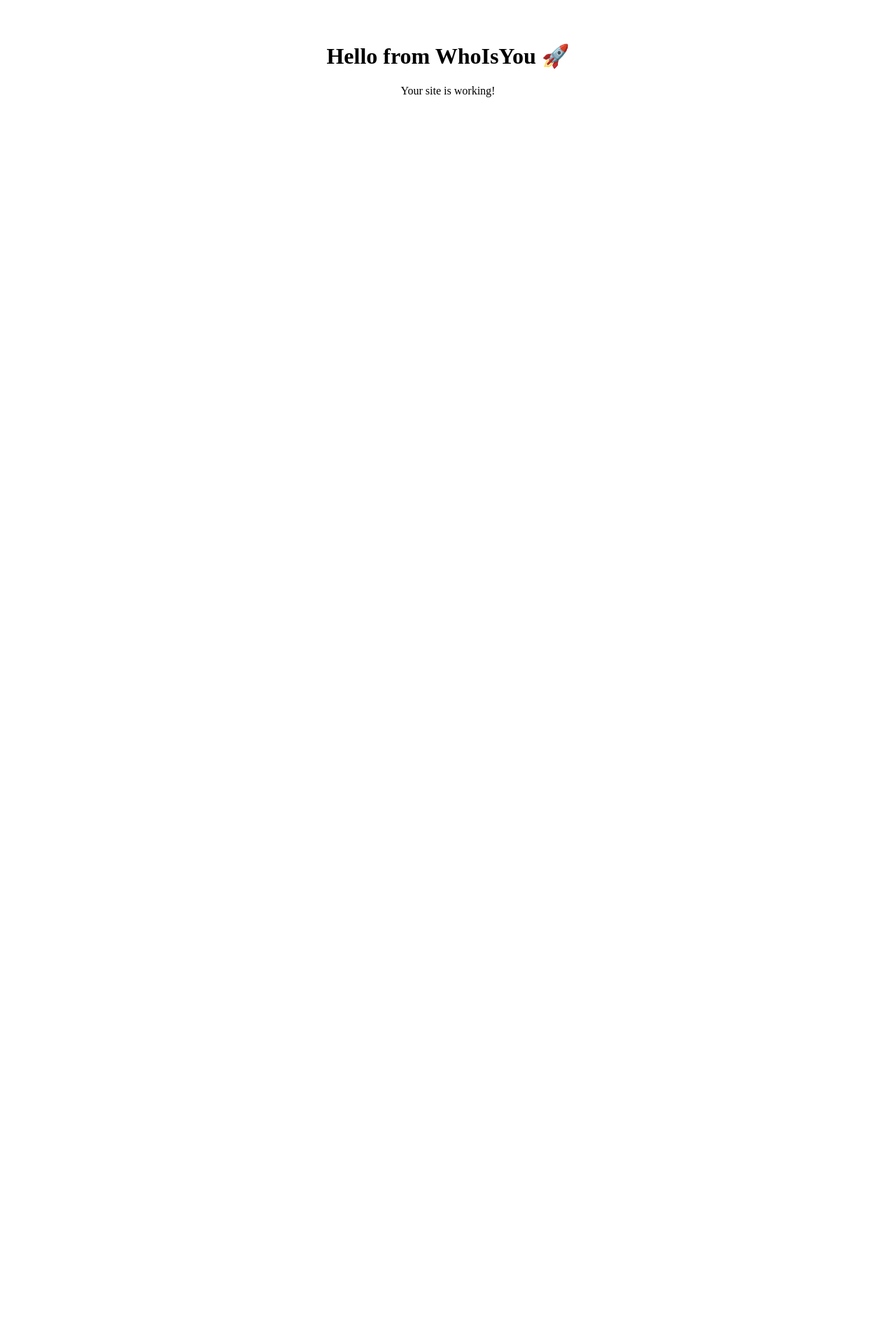
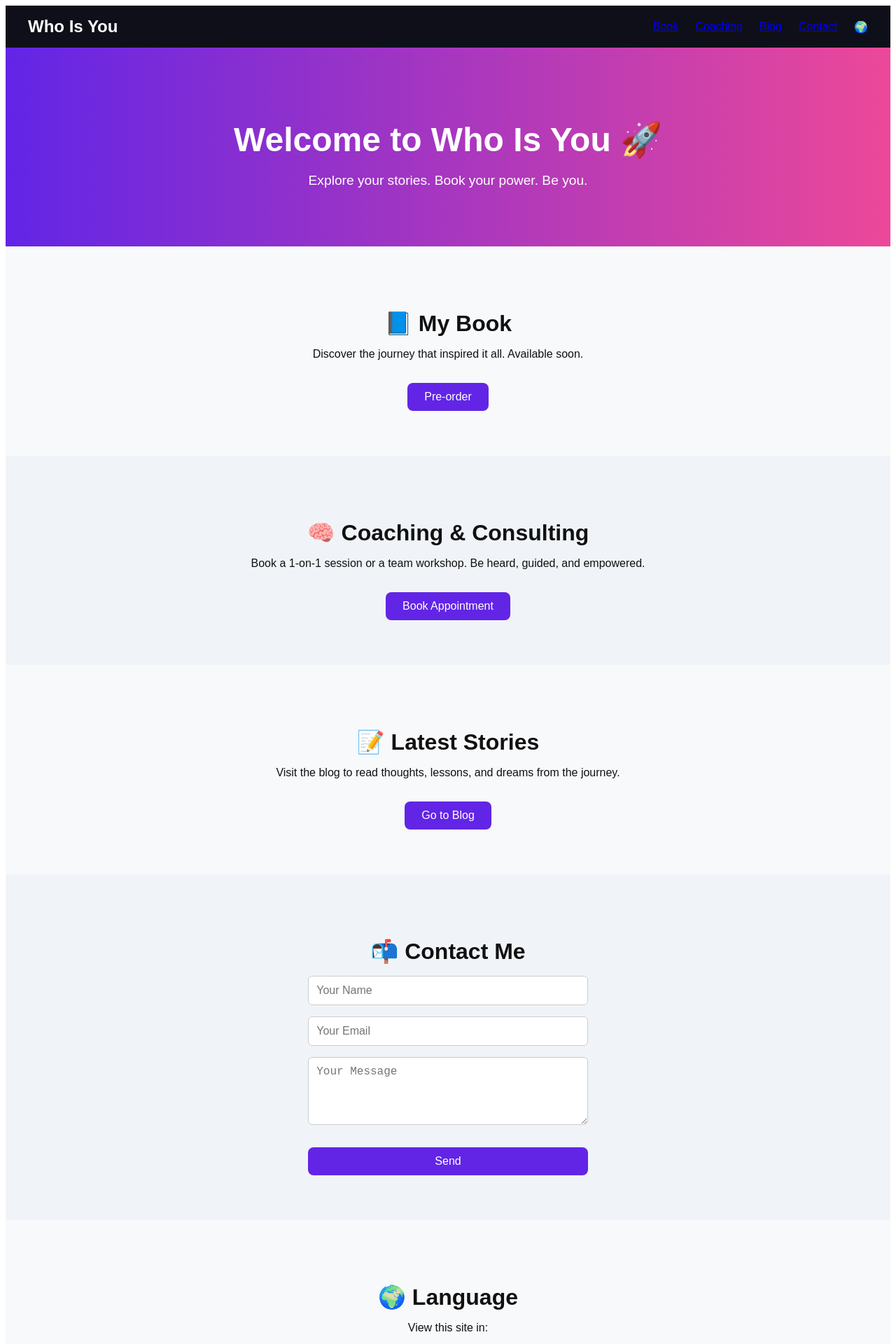
Before and after one commit to radeinjac/whoisyou-working, a React (Vite) app: page / in a window 1280 px wide. Shown: the top 1920 px of the page at 70% size. Before the commit the page ends 800 px from the top, so only its background shows below. Built offline with nearby package versions, Linux system fonts and the light colour scheme.

Commit message:
Update App.jsx

```diff
--- a/src/App.jsx
+++ b/src/App.jsx
@@ -1,8 +1,159 @@
 export default function App() {
   return (
-    <div style={{ textAlign: 'center', padding: '2rem' }}>
-      <h1>Hello from WhoIsYou 🚀</h1>
-      <p>Your site is working!</p>
+    <div style={styles.page}>
+      {/* Header */}
+      <header style={styles.header}>
+        <div style={styles.logo}>Who Is You</div>
+        <nav style={styles.nav}>
+          <a href="#book">Book</a>
+          <a href="#coaching">Coaching</a>
+          <a href="#blog">Blog</a>
+          <a href="#contact">Contact</a>
+          <a href="#lang">🌍</a>
+        </nav>
+      </header>
+
+      {/* Hero */}
+      <section style={styles.hero}>
+        <h1 style={styles.title}>Welcome to Who Is You 🚀</h1>
+        <p style={styles.tagline}>Explore your stories. Book your power. Be you.</p>
+      </section>
+
+      {/* Book */}
+      <section id="book" style={styles.section}>
+        <h2 style={styles.sectionTitle}>📘 My Book</h2>
+        <p>Discover the journey that inspired it all. Available soon.</p>
+        <button style={styles.button}>Pre-order</button>
+      </section>
+
+      {/* Coaching */}
+      <section id="coaching" style={styles.sectionAlt}>
+        <h2 style={styles.sectionTitle}>🧠 Coaching & Consulting</h2>
+        <p>Book a 1-on-1 session or a team workshop. Be heard, guided, and empowered.</p>
+        <button style={styles.button}>Book Appointment</button>
+      </section>
+
+      {/* Blog */}
+      <section id="blog" style={styles.section}>
+        <h2 style={styles.sectionTitle}>📝 Latest Stories</h2>
+        <p>Visit the blog to read thoughts, lessons, and dreams from the journey.</p>
+        <button style={styles.button}>Go to Blog</button>
+      </section>
+
+      {/* Contact */}
+      <section id="contact" style={styles.sectionAlt}>
+        <h2 style={styles.sectionTitle}>📬 Contact Me</h2>
+        <form style={styles.form}>
+          <input style={styles.input} type="text" placeholder="Your Name" required />
+          <input style={styles.input} type="email" placeholder="Your Email" required />
+          <textarea style={styles.textarea} placeholder="Your Message" rows="4" required></textarea>
+          <button style={styles.button} type="submit">Send</button>
+        </form>
+      </section>
+
+      {/* Language Switcher */}
+      <section id="lang" style={styles.section}>
+        <h2 style={styles.sectionTitle}>🌍 Language</h2>
+        <p>View this site in:</p>
+        <div style={{ display: 'flex', gap: '1rem', justifyContent: 'center' }}>
+          <button style={styles.lang}>English</button>
+          <button style={styles.lang}>Slovenščina</button>
+          <button style={styles.lang}>Srpski</button>
+        </div>
+      </section>
+
+      {/* Footer */}
+      <footer style={styles.footer}>
+        <p>© 2025 Who Is You. All rights reserved.</p>
+      </footer>
     </div>
   );
 }
+
+const styles = {
+  page: {
+    fontFamily: 'sans-serif',
+    background: '#f8f9fb',
+    color: '#111',
+  },
+  header: {
+    display: 'flex',
+    justifyContent: 'space-between',
+    padding: '1rem 2rem',
+    background: '#0f0f1a',
+    color: '#fff',
+    alignItems: 'center',
+    position: 'sticky',
+    top: 0,
+    zIndex: 10,
+  },
+  logo: { fontSize: '1.5rem', fontWeight: 'bold' },
+  nav: {
+    display: 'flex',
+    gap: '1.5rem',
+  },
+  hero: {
+    padding: '4rem 2rem',
+    textAlign: 'center',
+    background: 'linear-gradient(to right, #6225e6, #ec4899)',
+    color: '#fff',
+  },
+  title: { fontSize: '3rem', marginBottom: '1rem' },
+  tagline: { fontSize: '1.2rem' },
+  section: {
+    padding: '4rem 2rem',
+    textAlign: 'center',
+  },
+  sectionAlt: {
+    padding: '4rem 2rem',
+    textAlign: 'center',
+    background: '#f0f4f8',
+  },
+  sectionTitle: {
+    fontSize: '2rem',
+    marginBottom: '1rem',
+  },
+  button: {
+    marginTop: '1rem',
+    padding: '0.7rem 1.5rem',
+    fontSize: '1rem',
+    borderRadius: '8px',
+    border: 'none',
+    background: '#6225e6',
+    color: '#fff',
+    cursor: 'pointer',
+  },
+  form: {
+    display: 'flex',
+    flexDirection: 'column',
+    gap: '1rem',
+    maxWidth: '400px',
+    margin: '0 auto',
+  },
+  input: {
+    padding: '0.7rem',
+    fontSize: '1rem',
+    border: '1px solid #ccc',
+    borderRadius: '6px',
+  },
+  textarea: {
+    padding: '0.7rem',
+    fontSize: '1rem',
+    border: '1px solid #ccc',
+    borderRadius: '6px',
+  },
+  lang: {
+    padding: '0.6rem 1.2rem',
+    borderRadius: '6px',
+    border: '1px solid #aaa',
+    cursor: 'pointer',
+    background: '#fff',
+  },
+  footer: {
+    padding: '2rem',
+    textAlign: 'center',
+    background: '#0f0f1a',
+    color: '#fff',
+    marginTop: '3rem',
+  },
+};
```
